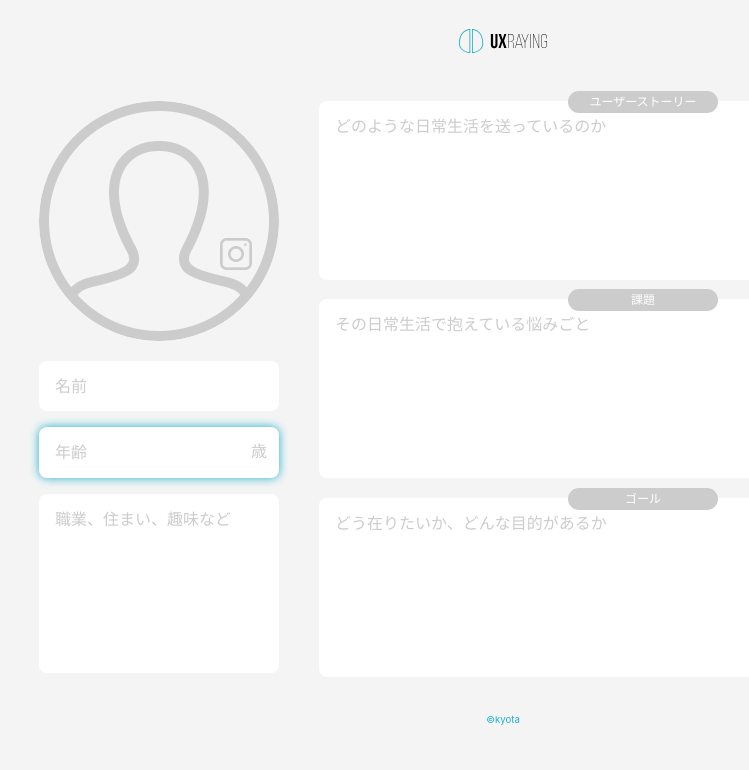
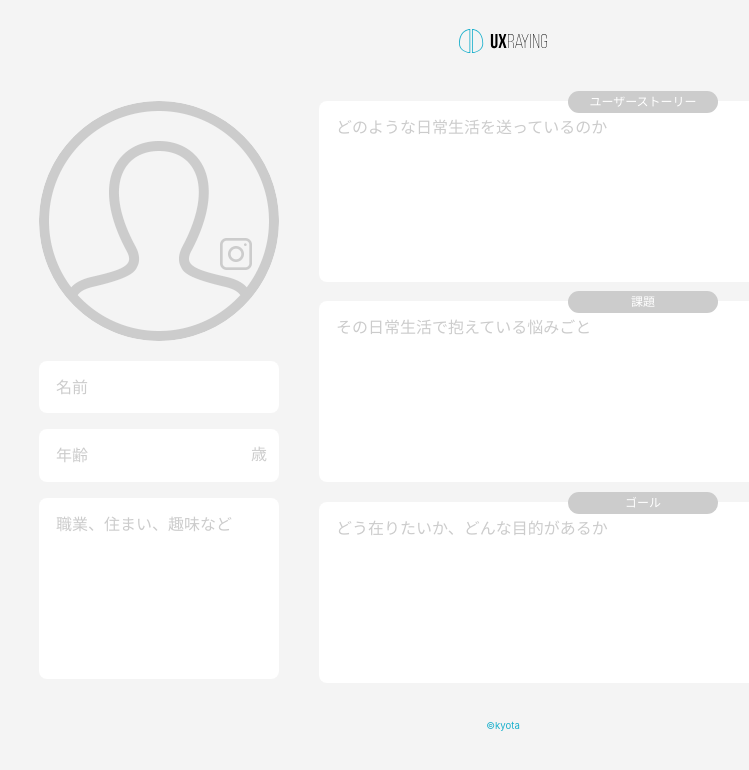
Before and after one commit to kyotar/uxraying, a Vue app in the folder persona/: page / in a window 1280 px wide. Shown: the top 770 px of the page, without its empty margins (137-886 px from the left). Built offline with nearby package versions, Linux system fonts and the light colour scheme.

Commit message:
borderの調整

```diff
--- a/persona/src/App.vue
+++ b/persona/src/App.vue
@@ -213,11 +213,13 @@ main {
     width: 100%;
     margin-bottom: 16px;
     font-size: $fontM;
+    border: 1px solid transparent;
     transition: all 300ms 0s ease-in;
   }
 
-  input[type="text"]:focus, input[type="number"], textarea:focus {
-    box-shadow: 0px 0px 10px $blue;
+  input[type="text"]:focus, input[type="number"]:focus, textarea:focus {
+    box-shadow: 0 0 10px $blue;
+    border: 1px solid $blue;
   }
 
   textarea {
```
